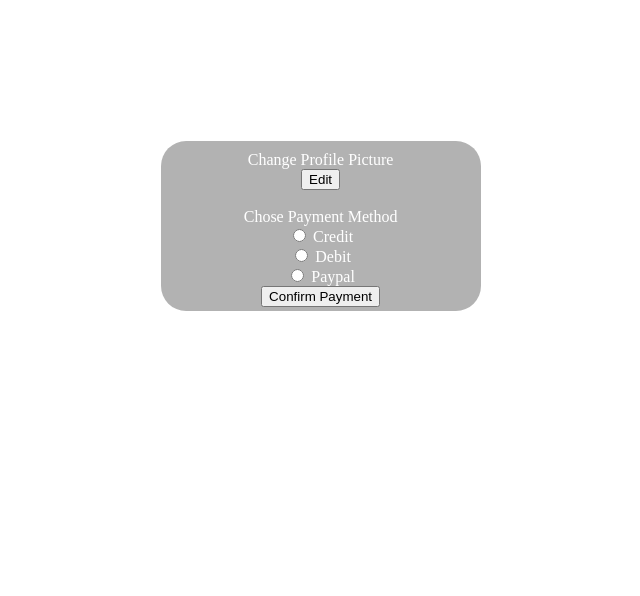
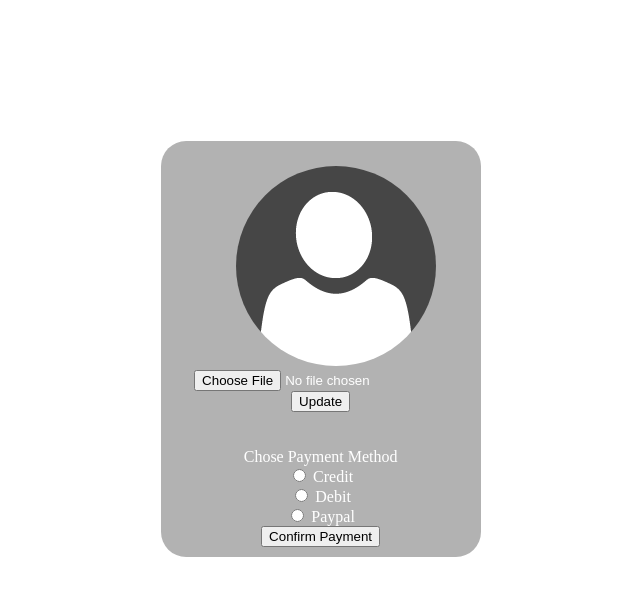
Before and after one commit to cndawson/BillSplit, a PHP site: page /settings.php in a window 1280 px wide. Shown: the part 49-645 px from the top of the page, without its empty margins (311-951 px from the left). Run offline with PHP 8.4, Linux system fonts and the light colour scheme.

Commit message:
Profile picture database working

```diff
--- a/BillSplit/settings.php
+++ b/BillSplit/settings.php
@@ -17,8 +17,20 @@ Author: Caylie Dawson & Christian Mancha
 		<a href="main.php"><button id="settingsButton" type="submit">Home</button></a>
 	</div>
 	<div id="centered">
-	Change Profile Picture<br>
-	<button id="edit" type="submit">Edit</button><br><br>
+	<?php
+		if (isset ( $_SESSION ['picture'] )){
+		echo "<img class=\"profilePicture\" src=\"images/profile/". $_SESSION['picture']."\"/>";
+		}
+		else{
+			echo "<img class=\"profilePicture\" src=\"images/profile/default.png\"/>";
+		}
+	?>
+	<form action="controller.php" method="POST" enctype="multipart/form-data">
+			<input type="file" name="photo">
+			<input type="submit" value="Update">
+	</form>
+
+	<br><br>
 	Chose Payment Method
 
 	<form id="paymentMethod" action="controller.php" method="POST">
--- a/BillSplit/style.css
+++ b/BillSplit/style.css
@@ -81,7 +81,7 @@ tr:nth-child(even) {
 	height: 550px;
 	background: rgba(0,0,0,.20);
 	float:left;
-	text-align:center;
+
 	padding-right: 20px;
 }
 
@@ -100,7 +100,7 @@ tr:nth-child(even) {
 
 #addPayment{
 	width: 45%;
-	height: 250px;
+	height: auto;
 	float:right;
 	background-color: lightblue;
 	padding:10px;
@@ -110,6 +110,7 @@ tr:nth-child(even) {
 	width:200px;
 	margin-left:10%;
 	margin-top:15px;
+	border-radius:100%;
 }
 
 #welcomeMessage{
--- a/BillSplit/styleSettings.css
+++ b/BillSplit/styleSettings.css
@@ -52,5 +52,12 @@
     border-radius: 25px;
     color: white;
     width: 300px;
-    height: 150px;
+    height: auto;
 }
+
+.profilePicture{
+	width:200px;
+	margin-left:10%;
+	margin-top:15px;
+	border-radius:100%;
+}
```
Also changed, not shown: BillSplit/DataBaseAdaptor.php (+19 -1 lines), BillSplit/controller.php (+14 -1 lines), BillSplit/main.php (+8 -1 lines), BillSplit/images/profile/23548273_1747913001931801_44988640_n.jpg (added), BillSplit/images/profile/IMG_3088.JPG (added), BillSplit/images/profile/IMG_3198.JPG (added), BillSplit/images/profile/IMG_3204.JPG (added), BillSplit/images/profile/default.png (added).
